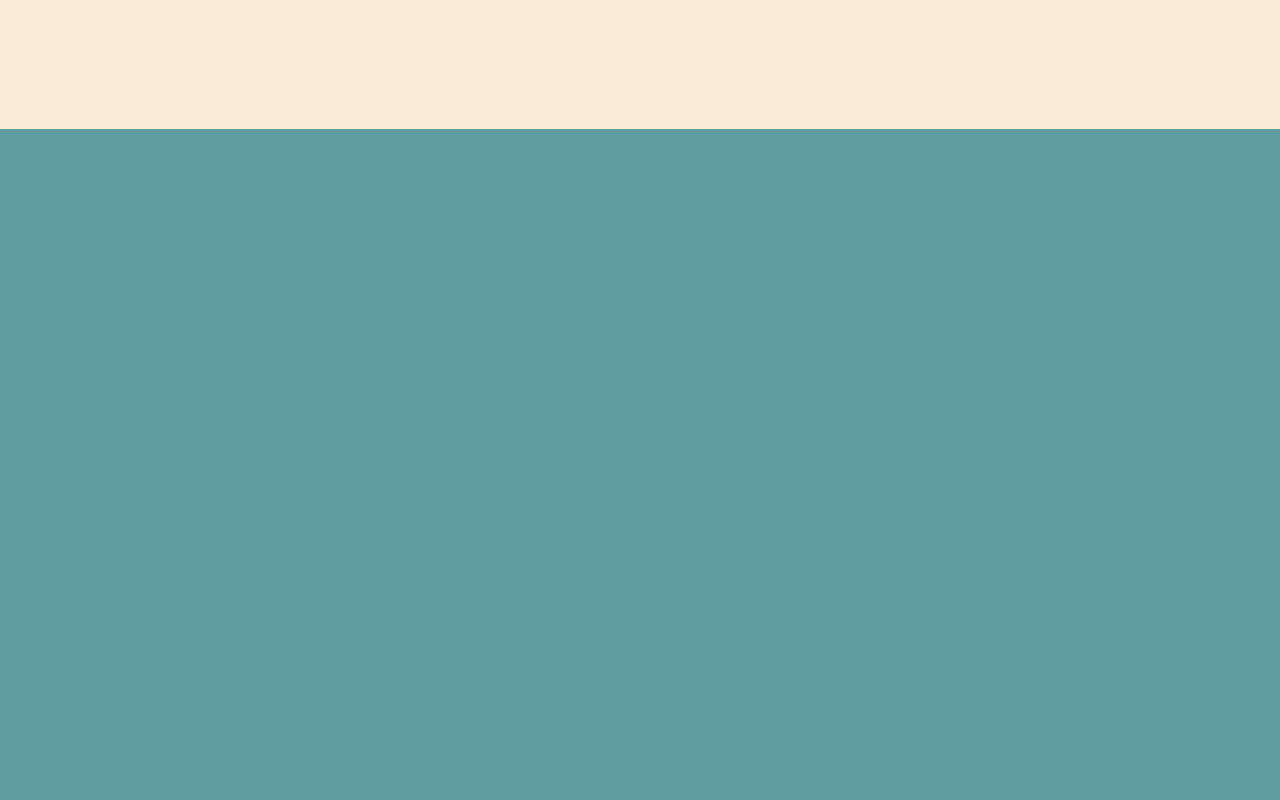
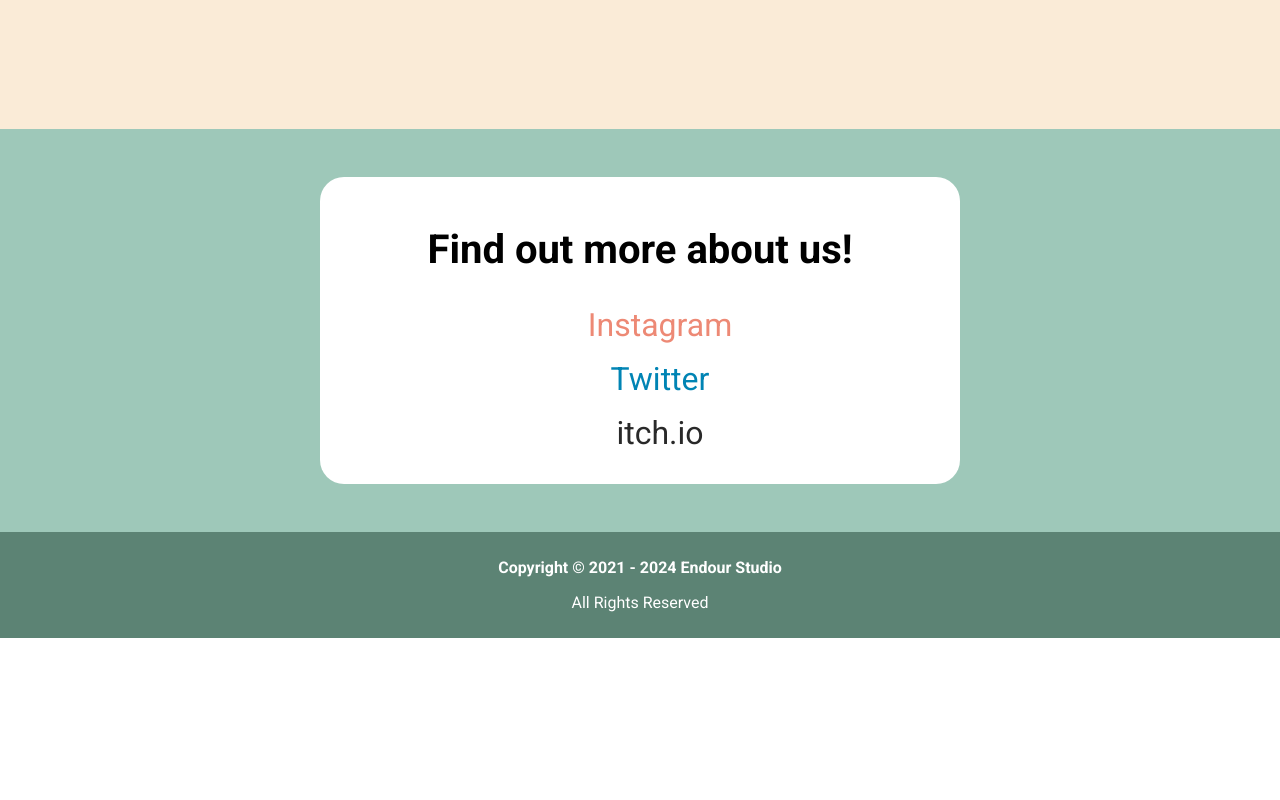
Before and after one commit to shizucc/Endour-Studio, a React (Vite) app: page / in a window 1280 px wide. Shown: the part 1540-2340 px from the top of the page. After the commit the page ends 2178 px from the top, so only its background shows below. Built offline with nearby package versions, Linux system fonts and the light colour scheme.

Commit message:
about almost done

```diff
--- a/src/pages/Home/components/about/About.jsx
+++ b/src/pages/Home/components/about/About.jsx
@@ -1,4 +1,39 @@
 import classes from "./about.module.css";
 export default function About({ ...props }) {
-  return <section {...props} className={classes.container}></section>;
+  return (
+    <section {...props} className={classes.container}>
+      <div className={classes.socialMedia}>
+        <h1>Find out more about us!</h1>
+        <ul>
+          <li>
+            <a
+              target="_blank"
+              href="https://www.instagram.com/endour.std/"
+              style={{ color: "#ED8975" }}
+            >
+              Instagram
+            </a>
+          </li>
+          <li>
+            <a
+              target="_blank"
+              href="https://twitter.com/endour_studio"
+              style={{ color: "#0084B4" }}
+            >
+              Twitter
+            </a>
+          </li>
+          <li>
+            <a
+              target="_blank"
+              href="https://endourstudio.itch.io/"
+              style={{ color: "#292929" }}
+            >
+              itch.io
+            </a>
+          </li>
+        </ul>
+      </div>
+    </section>
+  );
 }
--- a/src/pages/Home/components/about/about.module.css
+++ b/src/pages/Home/components/about/about.module.css
@@ -1,10 +1,31 @@
 .container {
-    background-color:cadetblue;
-    padding: 3rem;
-    height: 800px;
-
+    background-color:#9EC8B9;
+    padding-inline: 2rem;
+    padding-block: 3rem;
 }
 
-.title {
-    color: aqua;
+.socialMedia{
+    margin: auto;
+    text-align: center;
+
+    background-color: white;
+    border-radius: 1.5rem;
+    max-width: 40rem;
+    padding: 1rem;
 }
+.socialMedia h1 {
+    font-size: clamp(1.5rem, 4vw, 2.5rem);
+}
+
+.socialMedia ul {
+    list-style: none;
+}
+
+.socialMedia li {
+    margin: 1rem;
+}
+
+.socialMedia ul li a{
+    text-decoration: none;
+    font-size: clamp(1rem,3vw,2rem);
+}
```
